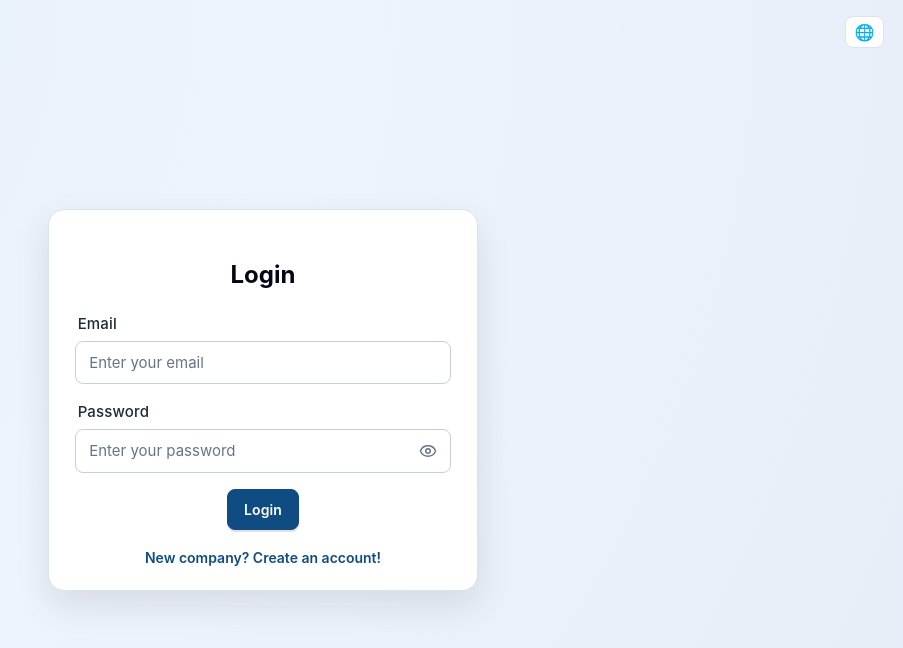
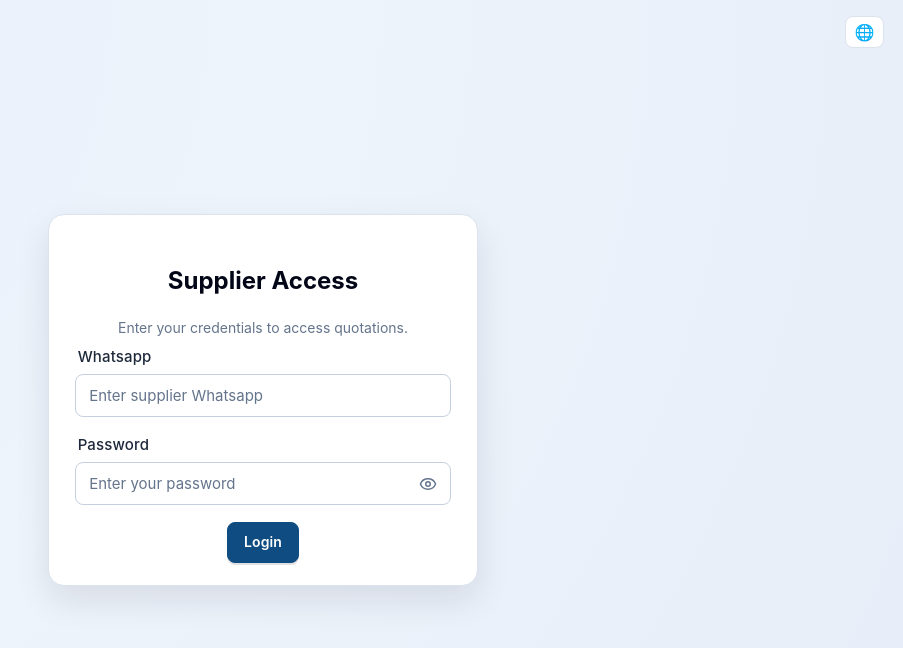
Before and after one commit to GabrielRoger07/Bakery-Quotation, a React (Create React App) app in the folder frontend/: page /supplier/login/1 in a window 1280 px wide. Before the commit this address led to /login. Shown: the top 648 px of the page, without its empty margins (377-1280 px from the left). Built offline with nearby package versions, Linux system fonts and the light colour scheme; no server answers.

Commit message:
Add new supplier routes

```diff
--- a/frontend/src/App.js
+++ b/frontend/src/App.js
@@ -2,15 +2,20 @@
 import './App.css';
 import PrivateRoute from './components/PrivateRoute';
 
+import LandingPage from './pages/Marketing/LandingPage';
 import Login from './pages/Company/Login';
 import CompanyCreate from './pages/Company/CompanyCreate';
 import SupplierList from './pages/Supplier/SupplierList';
 import ProductList from './pages/Product/ProductList';
 import QuotationList from './pages/Quotation/QuotationList';
-import SupplierPage from './pages/SupplierAccess/SupplierPage';
 import Navbar from './components/Navbar';
 import QuotationMonitor from './pages/Quotation/QuotationMonitor';
 import PublicHeader from './components/PublicHeader';
+
+import SupplierAccessToken from './pages/SupplierAccess/SupplierAccessToken';
+import SupplierPage from './pages/SupplierAccess/SupplierPage';
+import SupplierQuotationPage from './pages/SupplierAccess/SupplierQuotationPage';
+import SupplierRoute from './pages/SupplierAccess/SupplierRoute';
 
 function App() {
 
@@ -28,16 +33,20 @@
 
   return (
     <div className="App">
-      {shouldShowNavbar ? <Navbar /> : <PublicHeader />}
+      {(shouldShowNavbar ? <Navbar /> : <PublicHeader />)}
         <Routes>
-          <Route path="/" element={<Navigate to="/login" />}></Route>
+          <Route path="/" element={<LandingPage />}></Route>
           <Route path="/login" element={<Login />}></Route>
-          <Route path= "/register" element={<CompanyCreate />}></Route>
-          <Route path= "/suppliers" element={<PrivateRoute> <SupplierList /> </PrivateRoute>}></Route>
-          <Route path= "/products" element={<PrivateRoute> <ProductList /> </PrivateRoute>}></Route>
-          <Route path= "/quotations" element={<PrivateRoute> <QuotationList /> </PrivateRoute>}></Route>
-          <Route path= "/quotations/monitor/" element={<PrivateRoute> <QuotationMonitor /> </PrivateRoute>}></Route>
-          <Route path= "/quotation" element={<SupplierPage />}></Route>
+          <Route path="/register" element={<CompanyCreate />}></Route>
+          <Route path="/suppliers" element={<PrivateRoute> <SupplierList /> </PrivateRoute>}></Route>
+          <Route path="/products" element={<PrivateRoute> <ProductList /> </PrivateRoute>}></Route>
+          <Route path="/quotations" element={<PrivateRoute> <QuotationList /> </PrivateRoute>}></Route>
+          <Route path="/quotations/monitor/" element={<PrivateRoute> <QuotationMonitor /> </PrivateRoute>}></Route>
+
+          <Route path="/supplier/login/:companyCnpj" element={<SupplierAccessToken />}></Route>
+          <Route path="/supplier/quotations/:companyCnpj" element={<SupplierRoute><SupplierPage /></SupplierRoute>}></Route>
+          <Route path="/supplier/quotation" element={<SupplierRoute><SupplierQuotationPage /></SupplierRoute>}></Route>
+
           <Route path="*" element={<Navigate to="/login" />}></Route>
         </Routes>
     </div>
--- a/frontend/src/components/Auth.css
+++ b/frontend/src/components/Auth.css
@@ -23,6 +23,13 @@
     font-size: var(--font-size-2xl);
     margin-bottom: 1.25rem;
     color: var(--color-text-strong);
+}
+
+.auth-subtitle {
+    margin-top: -0.5rem;
+    margin-bottom: 1.1rem;
+    font-size: var(--font-size-sm);
+    color: var(--color-text-muted);
 }
 
 .auth-box p {
```
